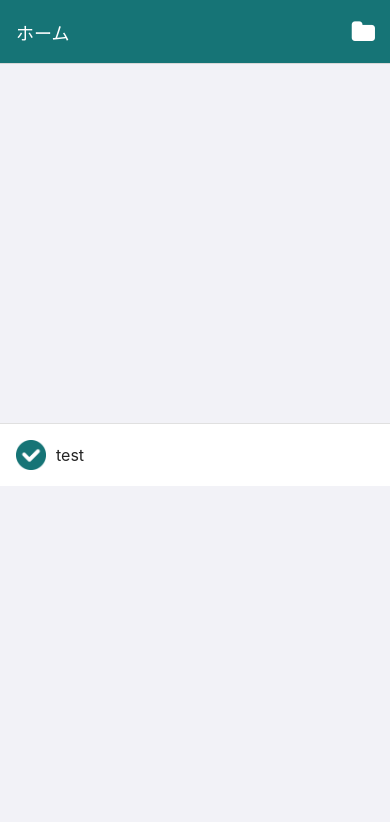
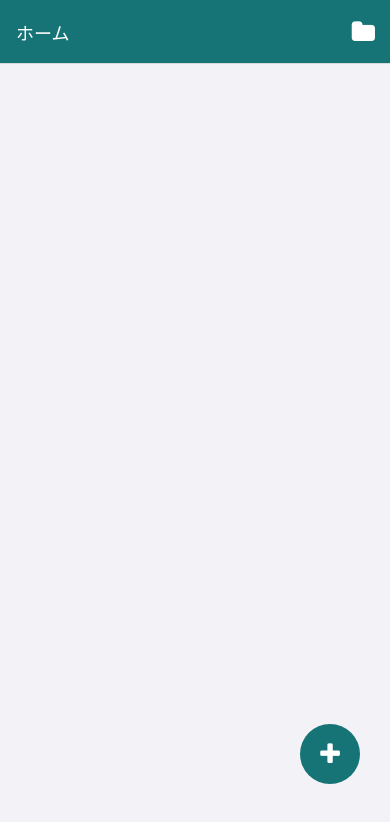
Before and after one commit to kohta9521/TodoApp-React-Native, a React Native app: screen /Home in a window 390 px wide. Shown: the top 822 px of the page. Built offline with nearby package versions, Linux system fonts and the light colour scheme.

Commit message:
add absolute floating button

```diff
--- /dev/null
+++ b/src/components/FlotingButton.js
@@ -0,0 +1,31 @@
+import { StyleSheet, TouchableOpacity } from 'react-native';
+import Icon from 'react-native-vector-icons/FontAwesome';
+
+const styles = StyleSheet.create({
+  button: {
+    position: 'absolute',
+    right: 30,
+    bottom: 60,
+    width: 60,
+    height: 60,
+    backgroundColor: '#167476',
+    alignItems: 'center',
+    justifyContent: 'center',
+    borderRadius: 30,
+  },
+});
+
+/**
+ * フローティングボタンコンポーネント
+ *
+ * @export
+ * @param {() => void} onPress ボタンを押すと実行されるコールバック関数
+ * @return {*}
+ */
+export default function FloatingButton({ onPress }) {
+  return (
+    <TouchableOpacity style={styles.button} onPress={onPress}>
+      <Icon name="plus" color={'white'} size={25}></Icon>
+    </TouchableOpacity>
+  );
+}
--- a/src/screens/HomeScreen.js
+++ b/src/screens/HomeScreen.js
@@ -8,6 +8,7 @@ import Icon from 'react-native-vector-icons/FontAwesome';
 // components import
 import Checkmark from '../components/Checkmark';
 import TodoListItem from '../components/TodoListItem';
+import FloatingButton from '../components/FlotingButton';
 
 export default function HomeScreen({ navigation }) {
   useLayoutEffect(() => {
@@ -24,7 +25,7 @@ export default function HomeScreen({ navigation }) {
 
   return (
     <View style={styles.container}>
-      <TodoListItem todoTitle={'test'}></TodoListItem>
+      <FloatingButton onPress={() => {}}></FloatingButton>
       <StatusBar style="light" />
     </View>
   );
```
